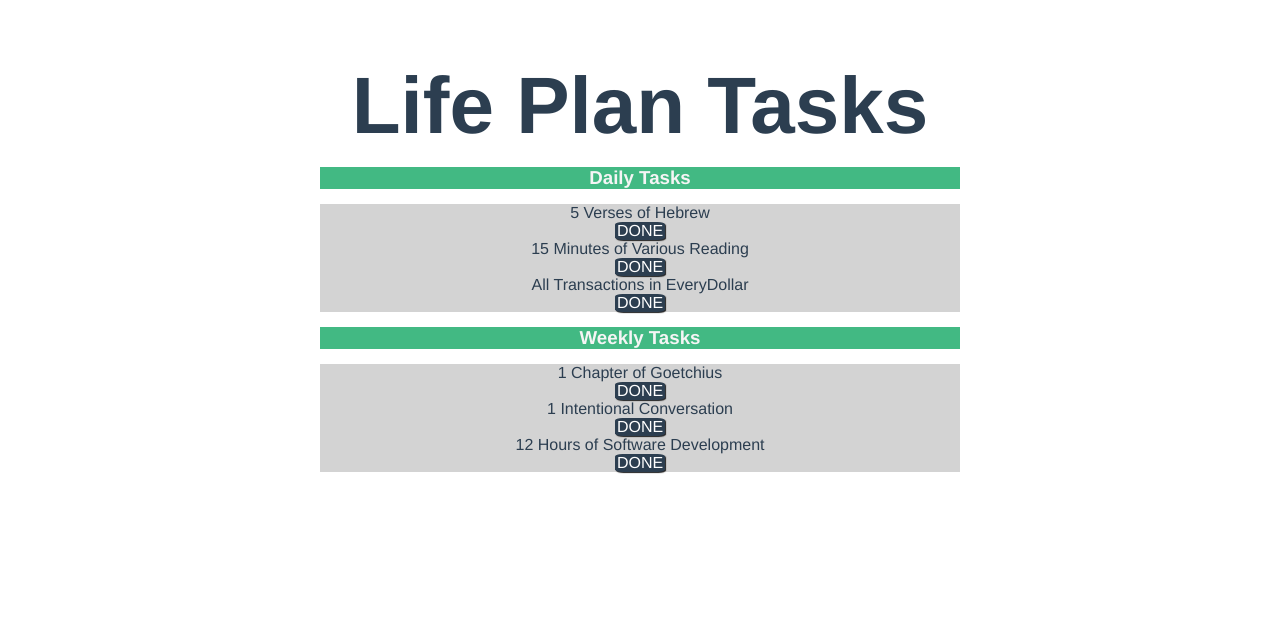
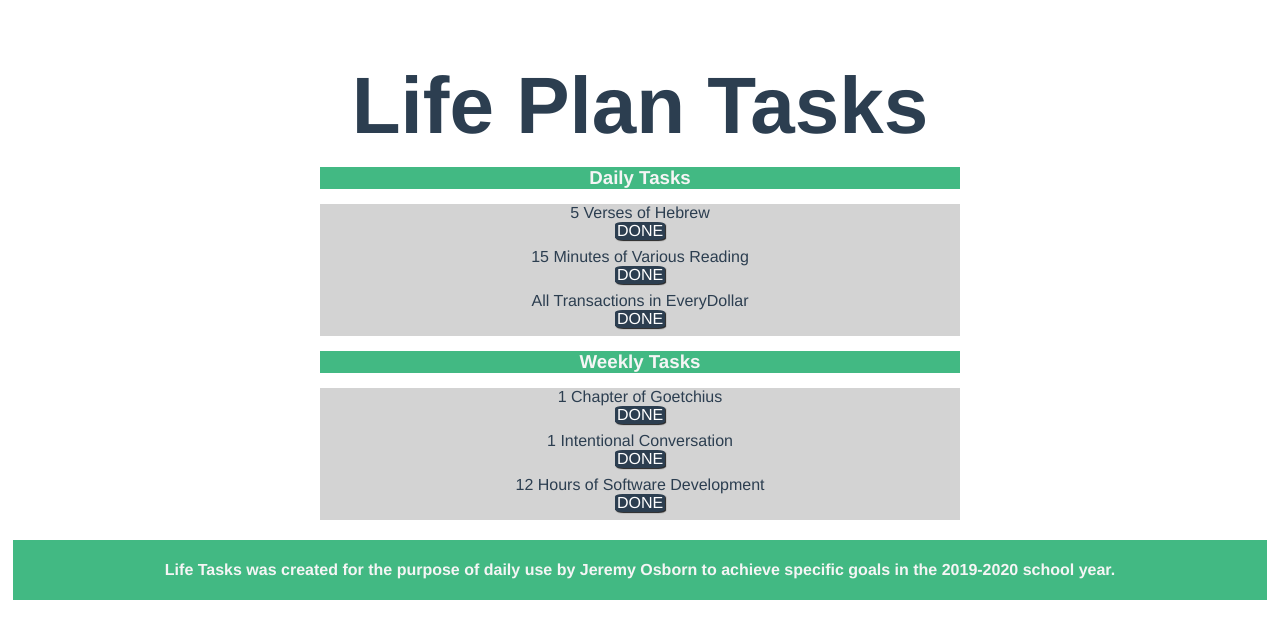
Before and after one commit to jwosborn/LifePlan-Checklist, a Vue app: page / in a window 1280 px wide. Shown: the top 638 px of the page. Built offline with nearby package versions, Linux system fonts and the light colour scheme.

Commit message:
footer component and styles

```diff
--- a/src/App.vue
+++ b/src/App.vue
@@ -2,18 +2,21 @@
   <div id="app">
     <Header />
     <Tasks />
+    <Footer />
   </div>
 </template>
 
 <script>
 import Tasks from "./components/Tasks.vue";
 import Header from "./components/Header.vue";
+import Footer from "./components/Footer.vue";
 
 export default {
   name: "app",
   components: {
     Tasks,
-    Header
+    Header,
+    Footer
   }
 };
 </script>
--- /dev/null
+++ b/src/components/Footer.vue
@@ -0,0 +1,26 @@
+<template>
+  <div class="footer-wrapper">
+    <span>
+      <h4>Life Tasks was created for the purpose of daily use by Jeremy Osborn to achieve specific goals in the 2019-2020 school year.</h4>
+    </span>
+  </div>
+</template>
+<script>
+export default {
+  name: "Footer"
+};
+</script>
+
+<style scoped>
+.footer-wrapper {
+  display: flex;
+  margin: 1.25em auto 3px auto;
+  width: 98vw;
+  height: 60px;
+  background: #42b983;
+  color: #f5f5f5;
+}
+span {
+  margin: auto;
+}
+</style>
--- a/src/components/Tasks.vue
+++ b/src/components/Tasks.vue
@@ -86,6 +86,7 @@ h3 {
 }
 .complete {
   margin: auto;
+  margin-bottom: 0.5em;
   height: 1e.25m;
   width: 50px;
   background-color: #2c3e50;
```
